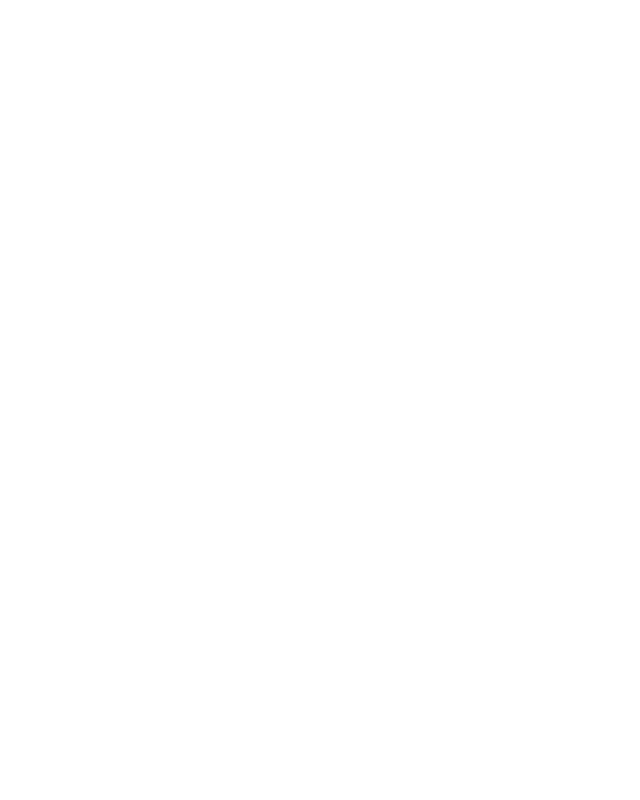
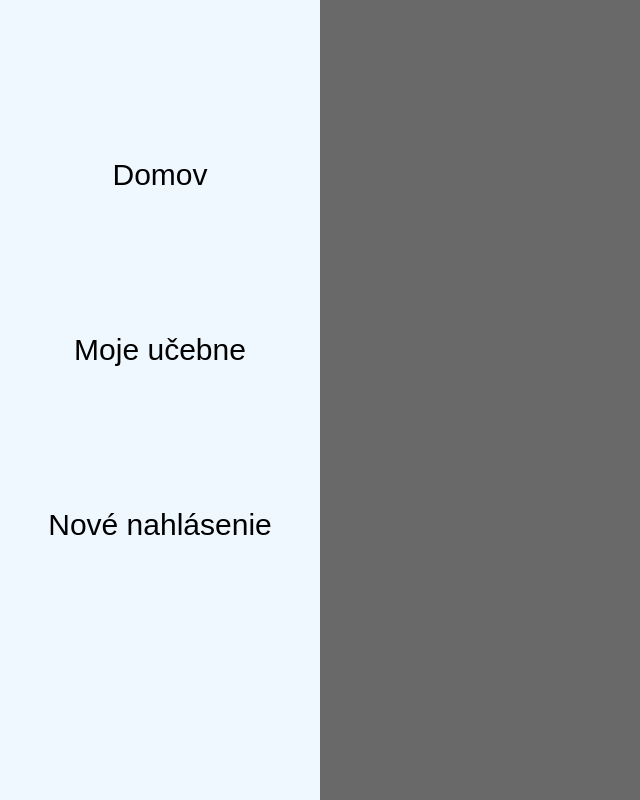
Before and after one commit to Slavissimo/Malfuction-report-system, a PHP site: page /reports.html in a window 1280 px wide. Before the commit the part shown is empty. Shown: the whole page, without its empty margins (0-640 px from the left). Run offline with PHP 8.4, Linux system fonts and the light colour scheme.

Commit message:
Nový dizajn nav-baru

```diff
--- a/Stranka_new/css.css
+++ b/Stranka_new/css.css
@@ -62,7 +62,15 @@
   position: fixed;
 }
 .nav-bar a{
-  margin: 55px;
+  display: flex;
+  margin-top: 75px;
+  text-align: center;
+  height: 100px;
+  align-items:center;
+  justify-content:center;
+  text-decoration: none;
+  color: black;
+  font-size: 30px;
 }
 .odkaz:hover{
   background-color: beige;
@@ -73,12 +81,11 @@
   display: flex;
   flex-direction: column;
   width: 100%;
-  margin-left: 55px;
   height: 100%;
   align-items: stretch;
   margin-top: 50px;
 }
 .main-content{
+  display: flex;
   float: left;
-  margin-left: 50%;
 }
--- a/Stranka_new/reports.html
+++ b/Stranka_new/reports.html
@@ -9,7 +9,16 @@
         <meta name="keywords" content="SPŠE, ticket systém">
         <title>Ticketový systém</title>
   </head>
-  <body>
-
+  <body class="container">
+    <div class="nav-bar">
+      <div class="odkazy">
+        <a class="odkaz" href="index.html">Domov</a>
+        <a class="odkaz" href="classrooms.html">Moje učebne</a>
+        <a class="odkaz" href="reportform.html">Nové nahlásenie</a>
+      </div>
+    </div>
+    <div class="main-content">
+        <h1>ajkhasdjkldas</h1>
+    </div>
   </body>
 </html>
```
Also changed, not shown: Stranka_new/classrooms.html (+11 -2 lines), Stranka_new/reportform.html (+11 -2 lines). Lines whose indentation alone changed are shown as unchanged.
